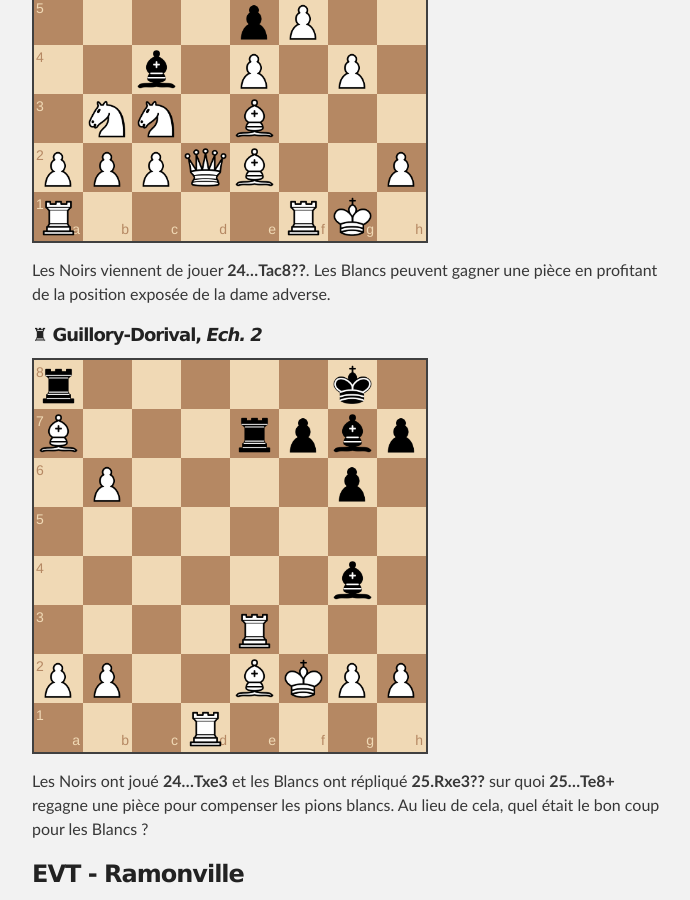
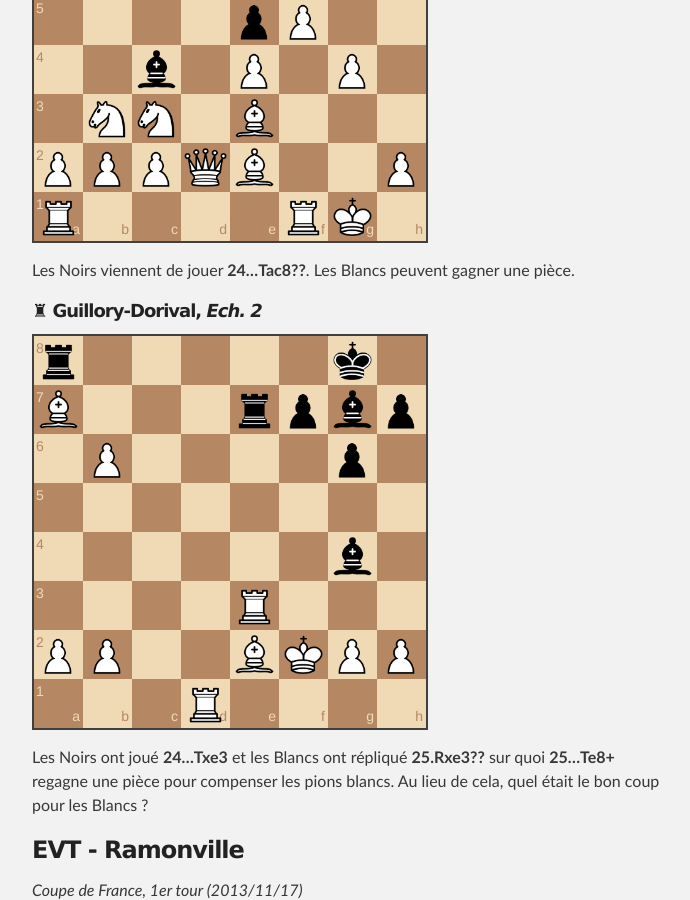
Before and after one commit to echiquier-villeneuve-tolosane/echiquier-villeneuve-tolosane.github.io, a Jekyll site: the page built from exercices.md, in a window 1280 px wide and 900 px high, scrolled down 2850 px. Shown: the whole window, without its empty margins (288-978 px from the left). Built offline with Jekyll 4.4.1, drawn with Linux system fonts in a browser that asks for light colours; nearby versions of some CDN libraries.

Commit message:
exercices.md mis à jour

```diff
--- a/exercices.md
+++ b/exercices.md
@@ -52,7 +52,7 @@ _Nationale 4, ronde 2 (2013/11/24)_
 
 `2r2rk1/1pqnbppp/p2p1n2/4pP2/2b1P1P1/1NN1B3/PPPQB2P/R4RK1 w - - 1 13`
 
-Les Noirs viennent de jouer **24...Tac8??**. Les Blancs peuvent gagner une pièce en profitant de la position exposée de la dame adverse.
+Les Noirs viennent de jouer **24...Tac8??**. Les Blancs peuvent gagner une pièce.
 
 ##### &#9820;  **Guillory-Dorival**, _Ech. 2_
 
```
